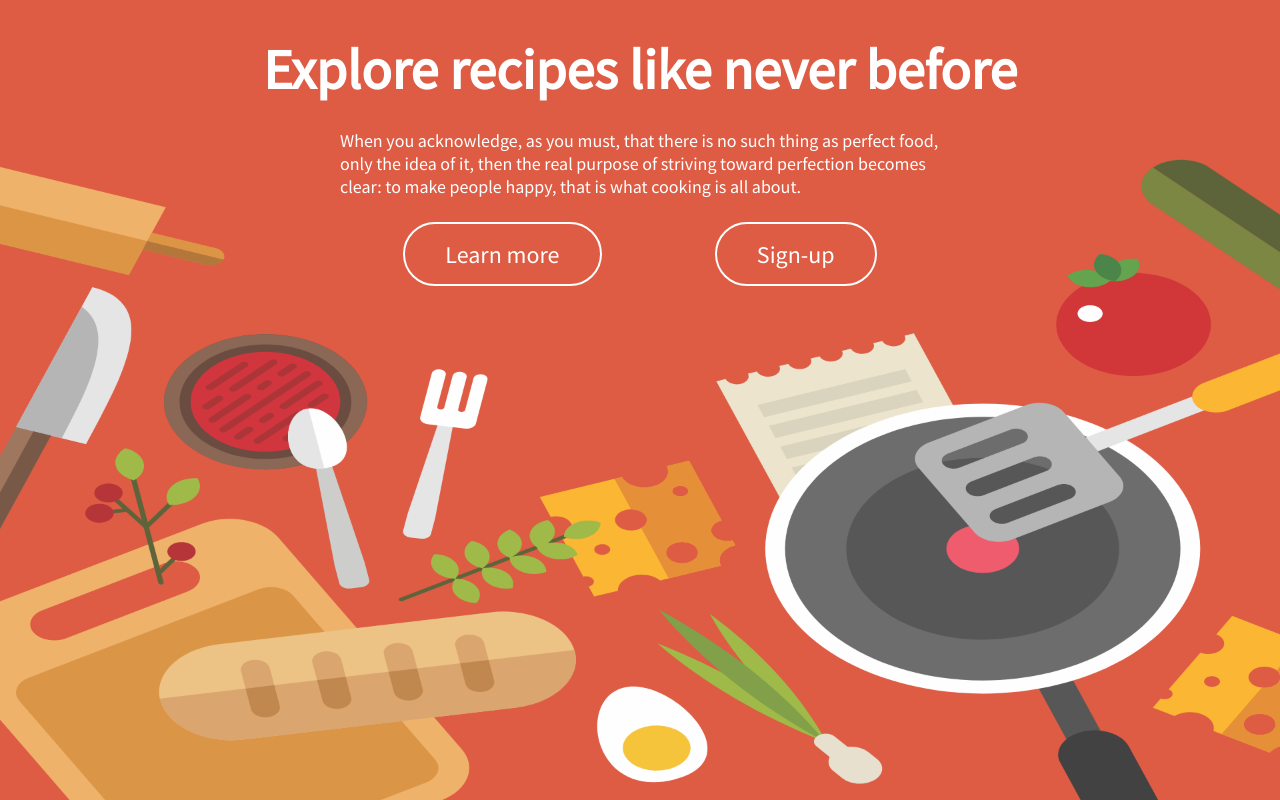
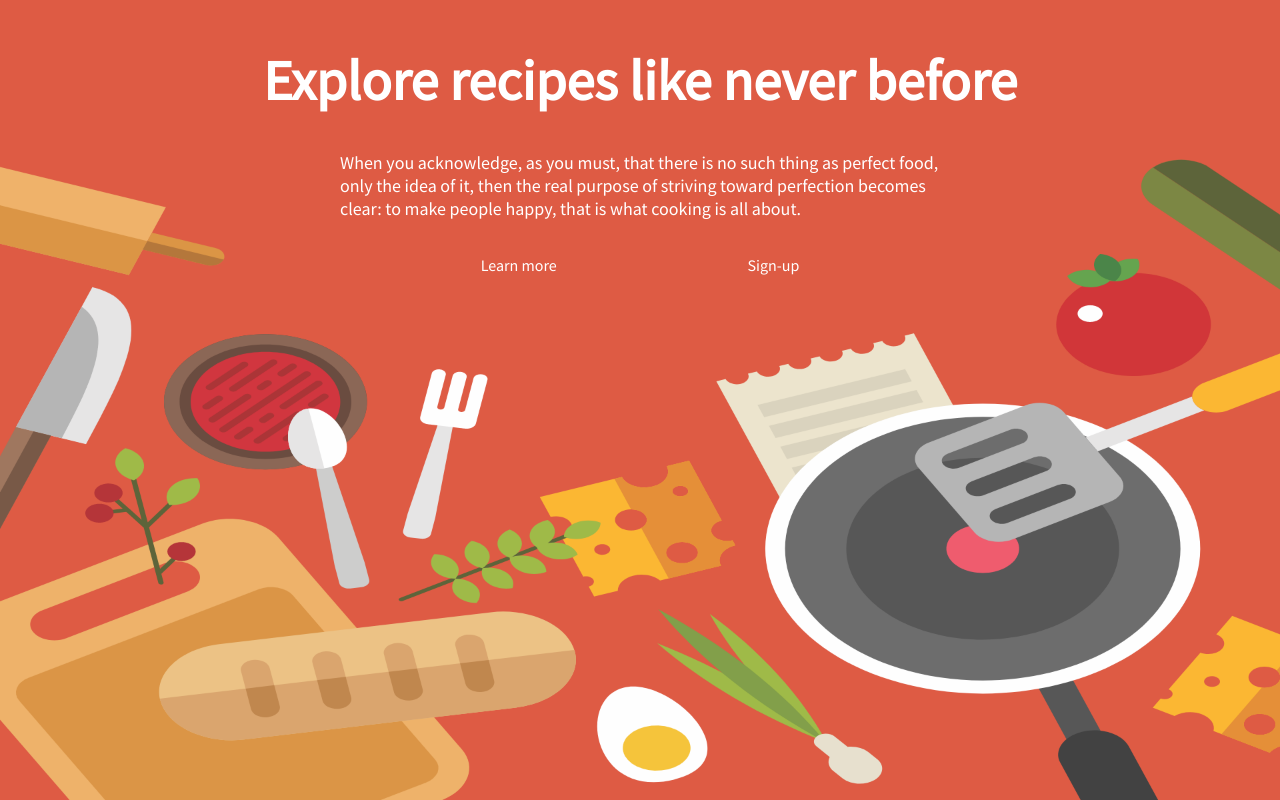
Before and after one commit to MidnightJabber/foodie-ui, a React app: page / in a window 1280 px wide. Built offline with nearby package versions, Linux system fonts and the light colour scheme; the HTML template or start-up script is replaced by a standard one; what reduxsauce, seamless-immutable would draw is missing.

Commit message:
Add pre-commit and pre-push hooks. Resolves #13 (#20)
* Adding Precommit and prepush hooks. Resolves #13

* Fixing lint errors

* Removing unnecessary rule setting to default indent val

```diff
--- a/src/components/App.jsx
+++ b/src/components/App.jsx
@@ -1,15 +1,11 @@
-import React, { Component } from 'react';
+import React from 'react';
 import Landing from 'components/Landing/Landing';
 // import { Route, Link } from 'react-router-dom';
 
-class App extends Component {
-  render() {
-    return (
-      <div className="app-container">
-        <Landing />
-      </div>
-    );
-  }
-}
+const App = () => (
+  <div className="app-container">
+    <Landing />
+  </div>
+);
 
 export default App;
--- a/src/components/Landing/LandingResources.js
+++ b/src/components/Landing/LandingResources.js
@@ -1,12 +1,12 @@
 const LandingResources = {
-    Content: {
-        header: "Explore recipes like never before",
-        body: "When you acknowledge, as you must, that there is no such thing as perfect food, only the idea of it, then the real purpose of striving toward perfection becomes clear: to make people happy, that is what cooking is all about."
-    },
-    Button: {
-        learnMore: "Learn more",
-        signup: "Sign-up"
-    }
-}
+  Content: {
+    header: 'Explore recipes like never before',
+    body: 'When you acknowledge, as you must, that there is no such thing as perfect food, only the idea of it, then the real purpose of striving toward perfection becomes clear: to make people happy, that is what cooking is all about.',
+  },
+  Button: {
+    learnMore: 'Learn more',
+    signup: 'Sign-up',
+  },
+};
 
 export default LandingResources;
--- a/src/components/SimpleButton/SimpleButton.jsx
+++ b/src/components/SimpleButton/SimpleButton.jsx
@@ -4,7 +4,6 @@ import PropTypes from 'prop-types';
 import './SimpleButton.scss';
 
 class SimpleButton extends Component {
-
   constructor(props) {
     super();
 
@@ -13,17 +12,21 @@ class SimpleButton extends Component {
 
   render() {
     return (
-            <a href="#" className="simplebutton">
+      <div className="simplebutton">
         <div className="simplebutton-title">
           { this.props.title }
         </div>
-            </a>
+      </div>
     );
   }
 }
 
 SimpleButton.propTypes = {
-    title: PropTypes.string
-}
+  title: PropTypes.string,
+};
+
+SimpleButton.defaultProps = {
+  title: '',
+};
 
 export default SimpleButton;
--- a/src/index.jsx
+++ b/src/index.jsx
@@ -10,7 +10,7 @@ import store from './store';
 import App from './components/App';
 import './base.scss';
 
-const render = Component => {
+const render = (Component) => {
   ReactDOM.render(
     <Provider store={store}>
       <Router>
@@ -19,7 +19,7 @@ const render = Component => {
         </AppContainer>
       </Router>
     </Provider>,
-    document.getElementById('content')
+    document.getElementById('content'),
   );
 };
 
--- a/src/state/index.js
+++ b/src/state/index.js
@@ -1,6 +1,6 @@
 import { combineReducers } from 'redux';
 
-import { reducer as sample} from 'state/sample';
+import { reducer as sample } from 'state/sample';
 
 export default combineReducers({
   sample,
--- a/webpack.config.js
+++ b/webpack.config.js
@@ -5,6 +5,7 @@ const Dotenv = require('dotenv-webpack');
 const HtmlWebpackPlugin = require('html-webpack-plugin');
 const ExtractTextPlugin = require('extract-text-webpack-plugin');
 const CleanWebpackPlugin = require('clean-webpack-plugin');
+const HtmlWebpackTemplate = require('html-webpack-template');
 const webpack = require('webpack');
 
 const CopyWebpackPlugin = require('copy-webpack-plugin'); // Copy assets to /dist
@@ -13,14 +14,14 @@ module.exports = {
   entry: {
     app: [
       'react-hot-loader/patch',
-      './src/index.jsx'
+      './src/index.jsx',
     ],
   },
 
   output: {
     filename: '[name].bundle.js',
     path: path.resolve(__dirname, 'dist'),
-    publicPath: '/'
+    publicPath: '/',
   },
 
   module: {
@@ -30,16 +31,16 @@ module.exports = {
         exclude: /node_modules/,
         use: [
           {
-            loader: 'babel-loader'
-          }
-        ]
+            loader: 'babel-loader',
+          },
+        ],
       },
       {
         test: /\.scss$/,
         use: ['css-hot-loader'].concat(ExtractTextPlugin.extract({
           fallback: 'style-loader',
-          use: ['css-loader', 'sass-loader']
-        }))
+          use: ['css-loader', 'sass-loader'],
+        })),
       },
       {
         test: /\.(png|jpe?g|svg)$/,
@@ -48,8 +49,8 @@ module.exports = {
             loader: 'url-loader',
             options: {
               limit: 8000,
-              name: 'images/[hash]-[name].[ext]'
-            }
+              name: 'images/[hash]-[name].[ext]',
+            },
           },
           {
             loader: 'image-webpack-loader',
@@ -57,12 +58,12 @@ module.exports = {
               webp: {
                 quality: 60,
                 lossless: true,
-              }
+              },
             },
-          }
-        ]
-      }
-    ]
+          },
+        ],
+      },
+    ],
   },
 
   resolve: {
@@ -72,7 +73,7 @@ module.exports = {
       styles: path.resolve(__dirname, 'src/components/styles'),
       images: path.resolve(__dirname, 'src/assets/images'),
     },
-    extensions: ['.js', '.jsx']
+    extensions: ['.js', '.jsx'],
   },
 
   devServer: {
@@ -84,13 +85,13 @@ module.exports = {
 
   plugins: [
     new CleanWebpackPlugin(['dist']),
-    new CopyWebpackPlugin([ {from:'./src/assets/images',to:'assets/images'} ]),
+    new CopyWebpackPlugin([{ from: './src/assets/images', to: 'assets/images' }]),
     new HtmlWebpackPlugin({
       title: 'Output Management',
       inject: false,
       chunks: ['app'],
-      template: require('html-webpack-template'),
-      appMountId: 'content'
+      template: HtmlWebpackTemplate,
+      appMountId: 'content',
     }),
     new ExtractTextPlugin('styles.css'),
     new webpack.HotModuleReplacementPlugin(),
@@ -98,5 +99,5 @@ module.exports = {
     new Dotenv({
       path: './.env',
     }),
-  ]
+  ],
 };
```
Also changed, not shown: package.json (+20 -8 lines), src/components/Landing/Landing.jsx (+4 -4 lines), .eslintrc.json, 2 other files (tests, documents, lock files or other folders). Lines whose indentation alone changed are shown as unchanged.
